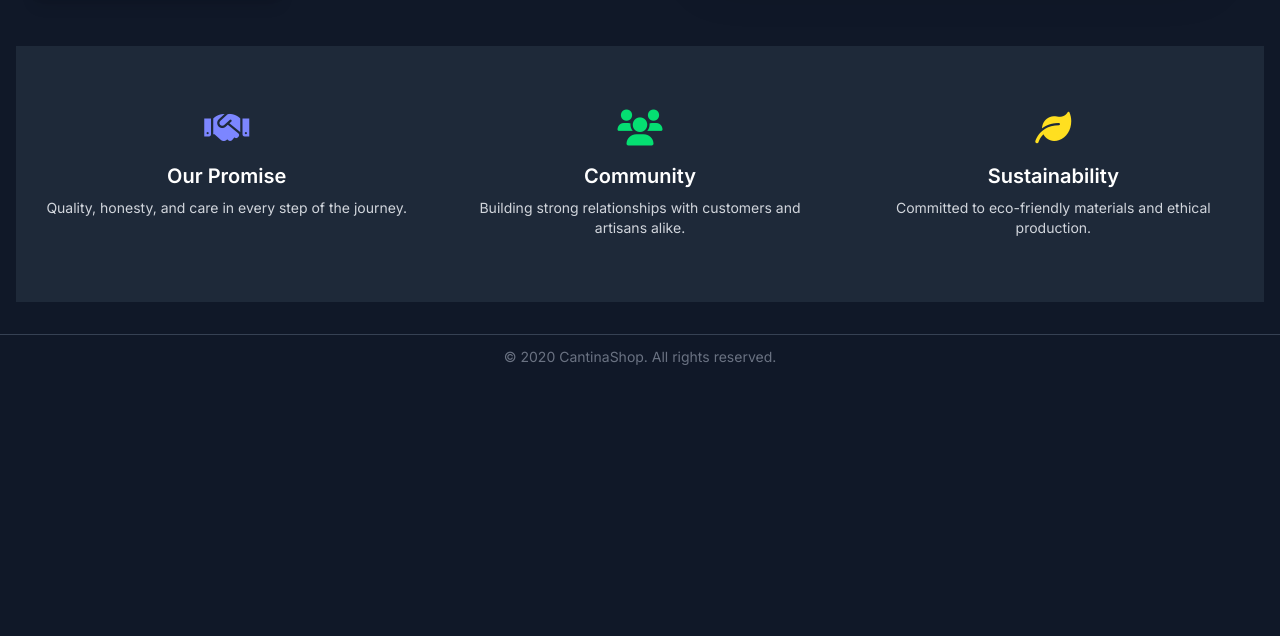
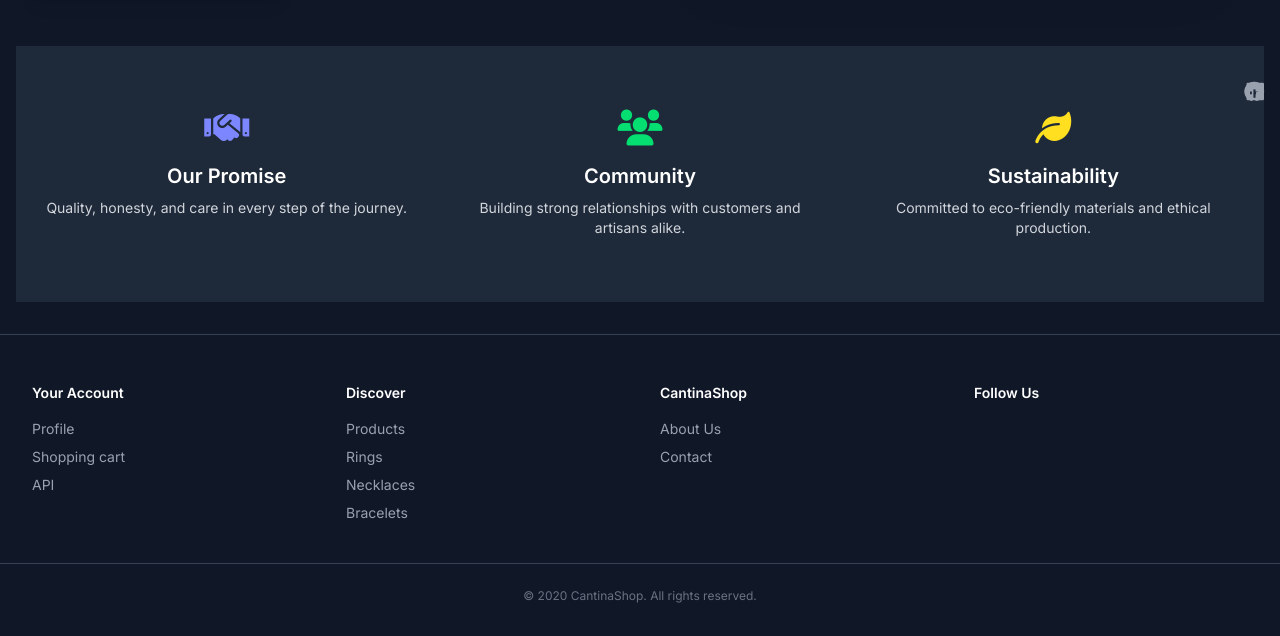
Before and after one commit to Kiuliumov/CantinaShop, a Django app: template templates/index/about.html in a window 1280 px wide. Shown: the part 682-1318 px from the top of the page. Before the commit the page ends 1047 px from the top, so only its background shows below. Run offline with Django 5.2, Linux system fonts and the light colour scheme; the template is opened without the code that fills it: most values are stand-ins (such as "Sample title", 1, 10 or a date in 2020); style sheets or scripts are compiled from the project's sources.

Commit message:
Deployment ready

```diff
--- a/templates/partials/main/footer.html
+++ b/templates/partials/main/footer.html
@@ -1,5 +1,53 @@
-<footer class="bg-gray-900 border-t border-gray-700 mt-auto py-3">
-    <div class="container mx-auto px-4 text-center text-gray-500 text-sm select-none">
-        &copy; {{ now.year }} CantinaShop. All rights reserved.
+<footer class="bg-gray-900 border-t border-gray-700 text-gray-400 pt-12 pb-8 mt-auto">
+  <div class="max-w-7xl mx-auto px-4 sm:px-6 lg:px-8 grid grid-cols-1 sm:grid-cols-2 md:grid-cols-4 gap-10 text-sm">
+
+    <div>
+      <h3 class="text-white font-semibold mb-4">Your Account</h3>
+      <ul class="space-y-2">
+        <li><a href="{% url 'account' %}" class="hover:text-indigo-400 transition">Profile</a></li>
+        <li><a href="{% url 'cart' %}" class="hover:text-indigo-400 transition">Shopping cart</a></li>
+        <li><a href="{% url 'redoc' %}" class="hover:text-indigo-400 transition">API</a></li>
+      </ul>
     </div>
+
+    <div>
+      <h3 class="text-white font-semibold mb-4">Discover</h3>
+      <ul class="space-y-2">
+        <li><a href="{% url 'product-list' %}" class="hover:text-indigo-400 transition">Products</a></li>
+        <li><a href="{% url 'product-list' %}?category=Rings" class="hover:text-indigo-400 transition">Rings</a></li>
+        <li><a href="{% url 'product-list' %}?category=Necklaces" class="hover:text-indigo-400 transition">Necklaces</a></li>
+        <li><a href="{% url 'product-list' %}?category=Bracelets" class="hover:text-indigo-400 transition">Bracelets</a></li>
+      </ul>
+    </div>
+
+    <div>
+      <h3 class="text-white font-semibold mb-4">CantinaShop</h3>
+      <ul class="space-y-2">
+        <li><a href="{% url 'about' %}" class="hover:text-indigo-400 transition">About Us</a></li>
+        <li><a href="{% url 'contact' %}" class="hover:text-indigo-400 transition">Contact</a></li>
+        {% if user.is_staff %}
+          <li><a href="{% url 'admin:accounts_usermodel_changelist' %}" class="hover:text-indigo-400 transition">Admin Panel</a></li>
+        {% endif %}
+      </ul>
+    </div>
+
+    <div>
+      <h3 class="text-white font-semibold mb-4">Follow Us</h3>
+      <div class="flex space-x-4 mt-2">
+        <a href="#" class="hover:text-white transition" aria-label="GitHub">
+          <i class="fab fa-github text-xl"></i>
+        </a>
+        <a href="#" class="hover:text-white transition" aria-label="LinkedIn">
+          <i class="fab fa-linkedin text-xl"></i>
+        </a>
+        <a href="#" class="hover:text-white transition" aria-label="Facebook">
+          <i class="fab fa-facebook text-xl"></i>
+        </a>
+      </div>
+    </div>
+  </div>
+
+  <div class="mt-10 border-t border-gray-700 pt-6 text-center text-gray-500 text-xs select-none">
+    &copy; {{ now.year }} CantinaShop. All rights reserved.
+  </div>
 </footer>
```
